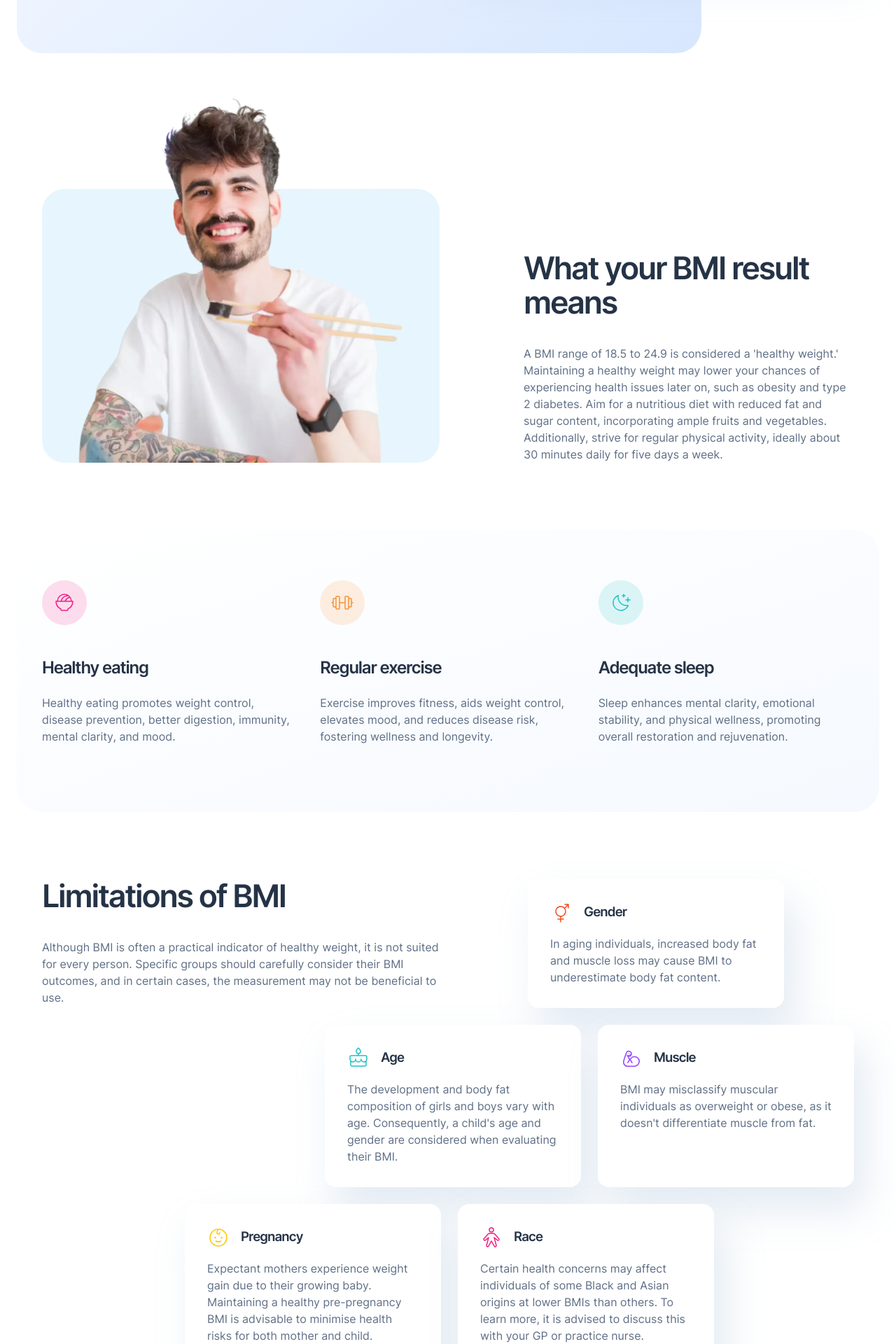
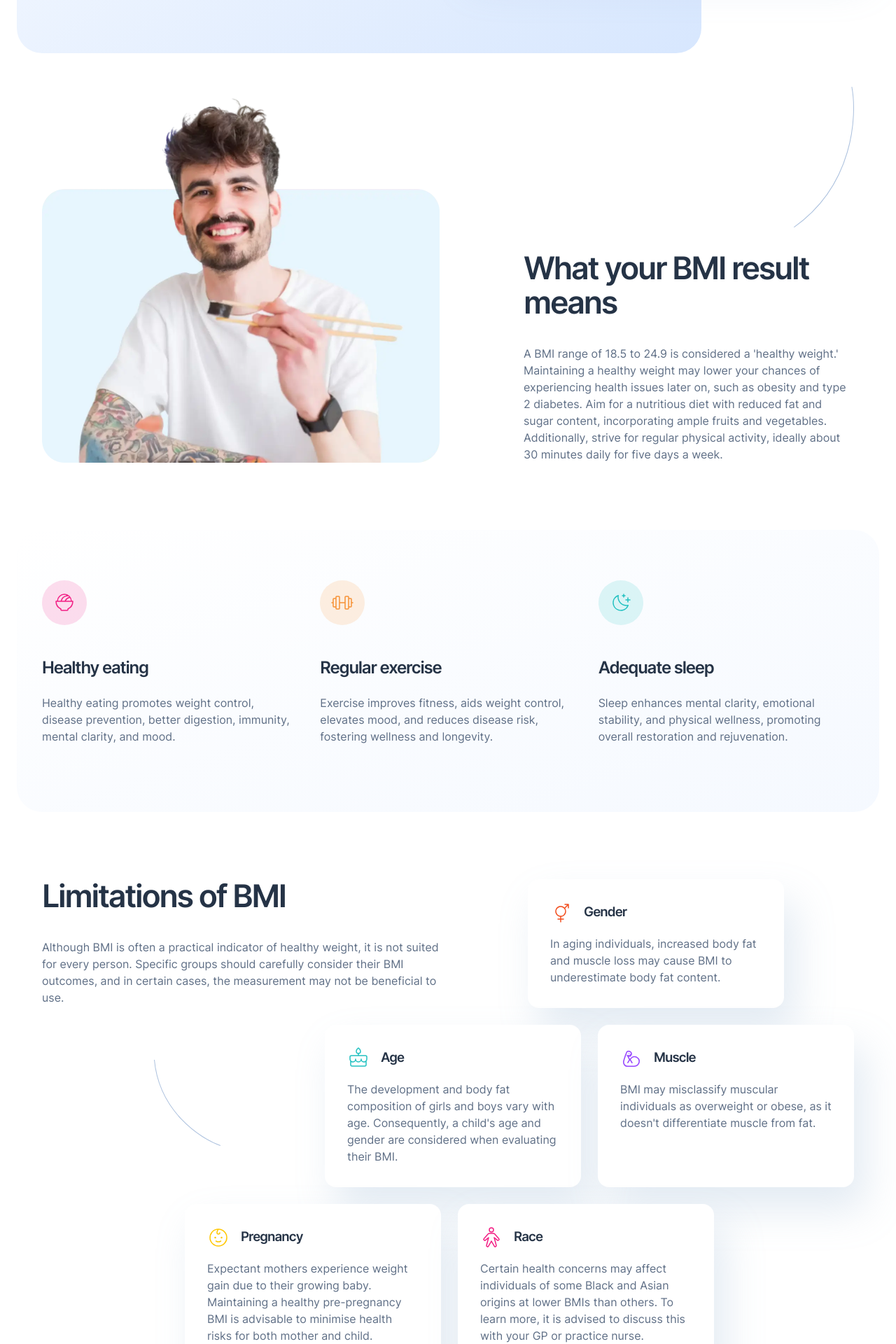
Before and after one commit to karolbanat/fem-svelte-bmi-calculator, a Svelte app: page / in a window 1280 px wide. Shown: the part 660-2580 px from the top of the page at 70% size. Built offline with nearby package versions, Linux system fonts and the light colour scheme.

Commit message:
Lines backgrounds

```diff
--- a/src/App.svelte
+++ b/src/App.svelte
@@ -31,7 +31,9 @@
 	</div>
 </header>
 <main class="wrapper-grid">
-	<section class="meaning-section | even-columns-screen even-columns-screen--medium vertical-end-grid | section-spacer">
+	<section
+		class="meaning-section | even-columns-screen even-columns-screen--medium vertical-end-grid | section-spacer curved-line-left"
+	>
 		<img
 			src="/assets/images/image-man-eating.webp"
 			alt="Smiling man holding chopsticks with sushi roll."
@@ -68,7 +70,7 @@
 		</div>
 	</section>
 
-	<section class="limitations-layout | section-spacer">
+	<section class="limitations-layout | section-spacer curved-line-right">
 		<HeaderBox
 			headingLevel="h2"
 			headingText="Limitations of BMI"
--- a/src/app.css
+++ b/src/app.css
@@ -235,6 +235,20 @@ h2 {
 	margin-block-end: var(--section-spacer, 3em);
 }
 
+@media (min-width: 72em) {
+	.curved-line-left {
+		background-image: url('/assets/images/pattern-curved-line-left.svg');
+		background-repeat: no-repeat;
+		background-position: 100% 0;
+	}
+
+	.curved-line-right {
+		background-image: url('/assets/images/pattern-curved-line-right.svg');
+		background-repeat: no-repeat;
+		background-position: 15% 45%;
+	}
+}
+
 /* Layout */
 .wrapper-grid {
 	--max-width: 72.5rem;
```
